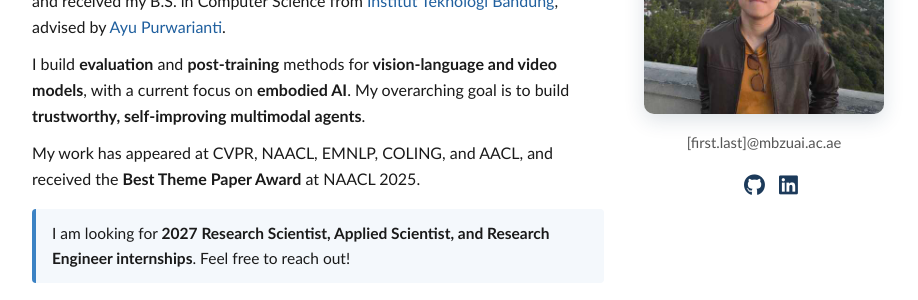
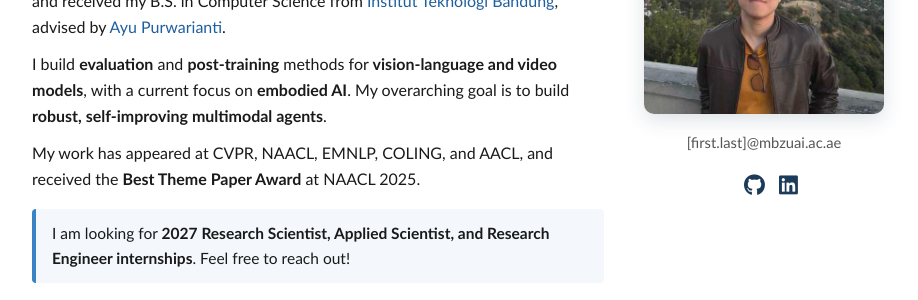
Before and after one commit to patrickamadeus/patrickamadeus.github.io, a Jekyll site: the page built from index.md, in a window 1280 px wide and 900 px high. Shown: the part 174-474 px from the top of the window, without its empty margins (182-1100 px from the left). Built offline with Jekyll 4.4.1, drawn with Linux system fonts in a browser that asks for light colours; a style sheet for code colours, icons or effects is not loaded.

Commit message:
Reframe research goal as robust, not trustworthy, multimodal agents
"Trustworthy AI" implies safety/alignment/fairness work; the publication
record is about robustness under distribution shift and evaluation.
Updated homepage bio, /cv/ page, CV PDF, and social banner.

Co-Authored-By: Claude Opus 5.5 <noreply@anthropic.com>

```diff
--- a/_data/cv.yml
+++ b/_data/cv.yml
@@ -12,7 +12,7 @@ contacts:
     url: https://github.com/patrickamadeus
 
 summary: >-
-  My research goal is to build **trustworthy, self-improving multimodal agents** that perceive, reason, and act
+  My research goal is to build **robust, self-improving multimodal agents** that perceive, reason, and act
   reliably in the physical world. I develop **evaluation** and **post-training** methods for **vision-language and
   video models**, with a current focus on **embodied AI**. My prior work spans **VLM post-training** and
   **knowledge distillation**, multimodal reasoning and robustness, and multilingual and multicultural benchmarks.
--- a/index.md
+++ b/index.md
@@ -9,7 +9,7 @@ layout: homepage
 
 I am a Ph.D. student at [MBZUAI](https://mbzuai.ac.ae/), advised by [Alham Fikri Aji](https://afaji.github.io/). Previously, I was a Research Engineer at [Singapore Management University](https://www.smu.edu.sg/) with [Chong-Wah Ngo](https://scholar.google.com/citations?user=HM39HrUAAAAJ&hl=en), and received my B.S. in Computer Science from [Institut Teknologi Bandung](https://www.itb.ac.id/), advised by [Ayu Purwarianti](https://scholar.google.com/citations?user=8jUro_cAAAAJ&hl=en).
 
-I build **evaluation** and **post-training** methods for **vision-language and video models**, with a current focus on **embodied AI**. My overarching goal is to build **trustworthy, self-improving multimodal agents**.
+I build **evaluation** and **post-training** methods for **vision-language and video models**, with a current focus on **embodied AI**. My overarching goal is to build **robust, self-improving multimodal agents**.
 
 My work has appeared at CVPR, NAACL, EMNLP, COLING, and AACL, and received the **Best Theme Paper Award** at NAACL 2025.
 
```
Also changed, not shown: assets/img/social-banner.png, 1 other file.
